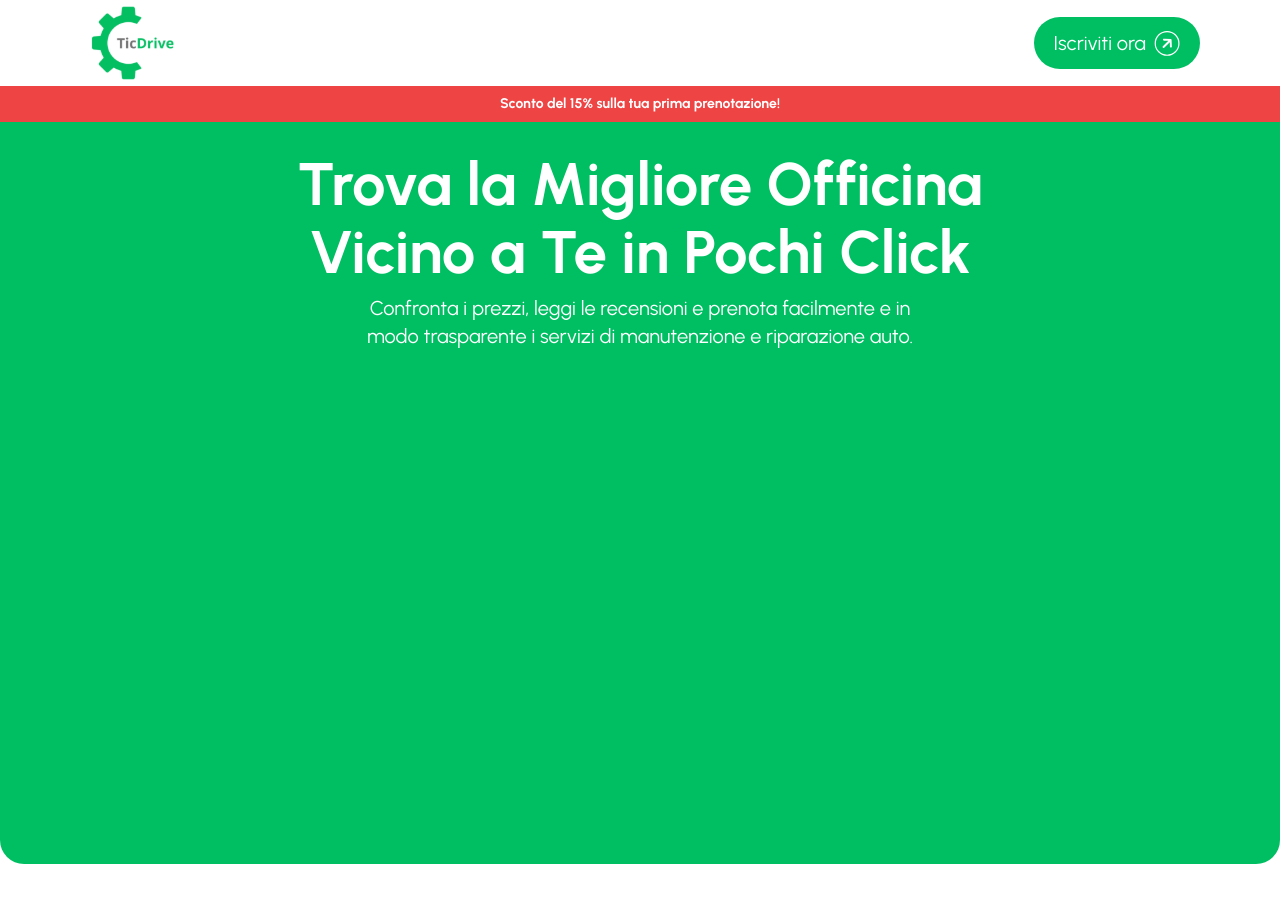
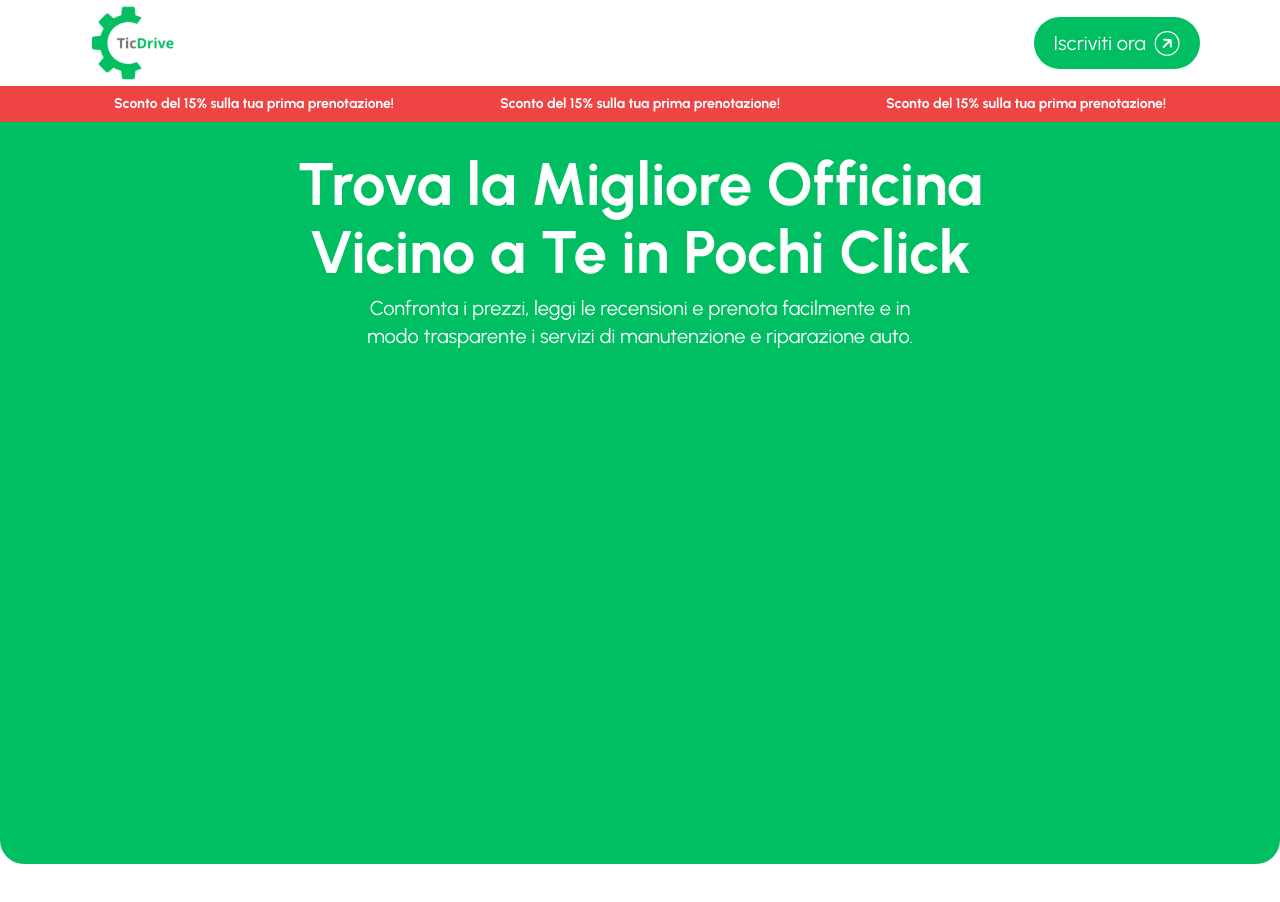
Before and after one commit to AlbyCosmy99/ticdrive-landing-page-frontend, a Next.js app: page / in a window 1280 px wide. Shown: the top 902 px of the page. Built offline with nearby package versions, Linux system fonts and the light colour scheme.

Commit message:
test: promo banner

```diff
--- a/src/app/page.tsx
+++ b/src/app/page.tsx
@@ -49,7 +49,9 @@ export default function Home() {
       >
         <NavBar />
         <Link href="#registrati" passHref>
-          <div className="w-full bg-red-500 text-center p-2 text-white font-bold text-sm">
+          <div className="flex justify-evenly w-full bg-red-500 text-center p-2 text-white font-bold text-sm">
+              <p>Sconto del 15% sulla tua prima prenotazione!</p>
+              <p>Sconto del 15% sulla tua prima prenotazione!</p>
               <p>Sconto del 15% sulla tua prima prenotazione!</p>
           </div>
         </Link>
```
